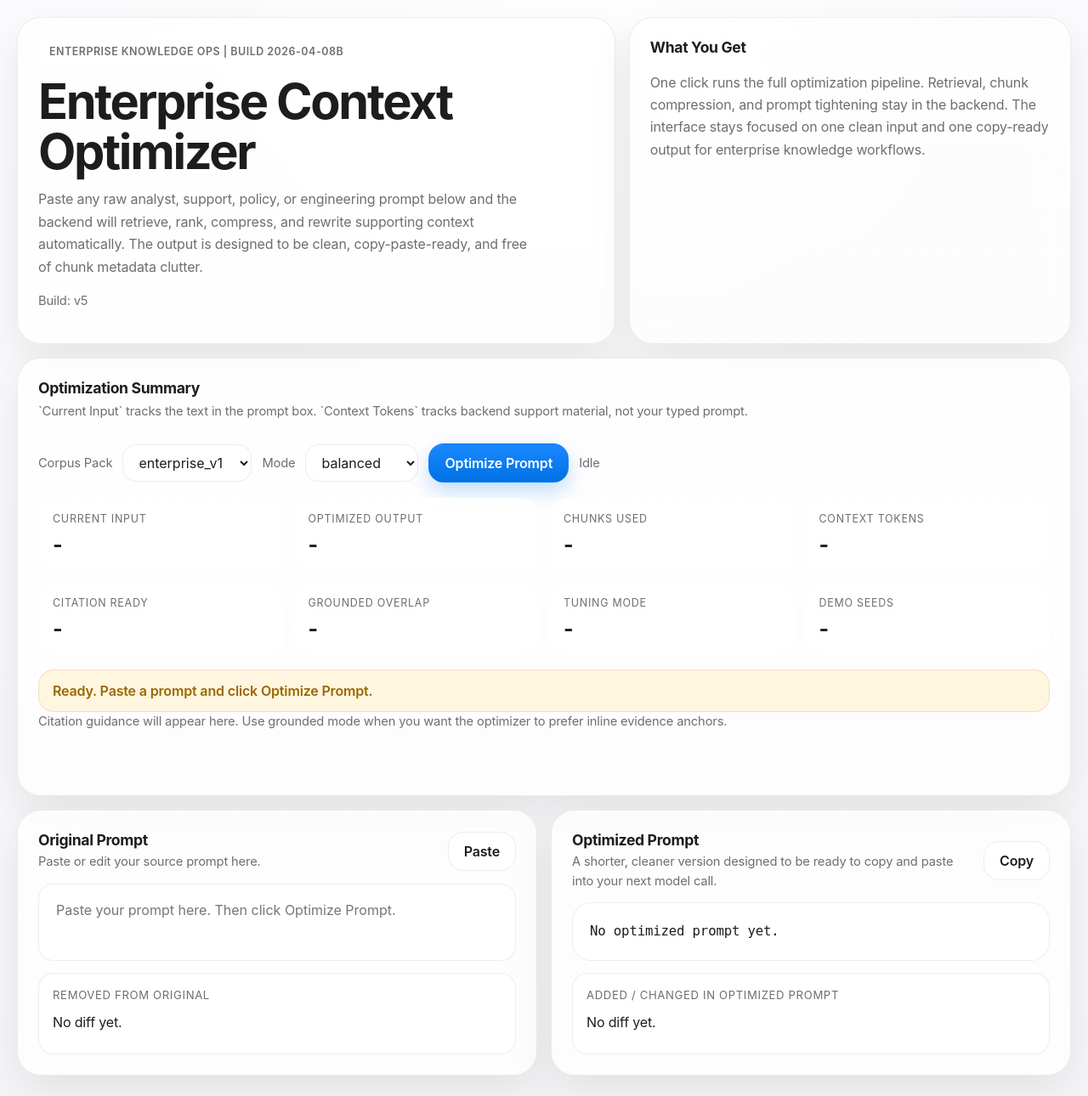
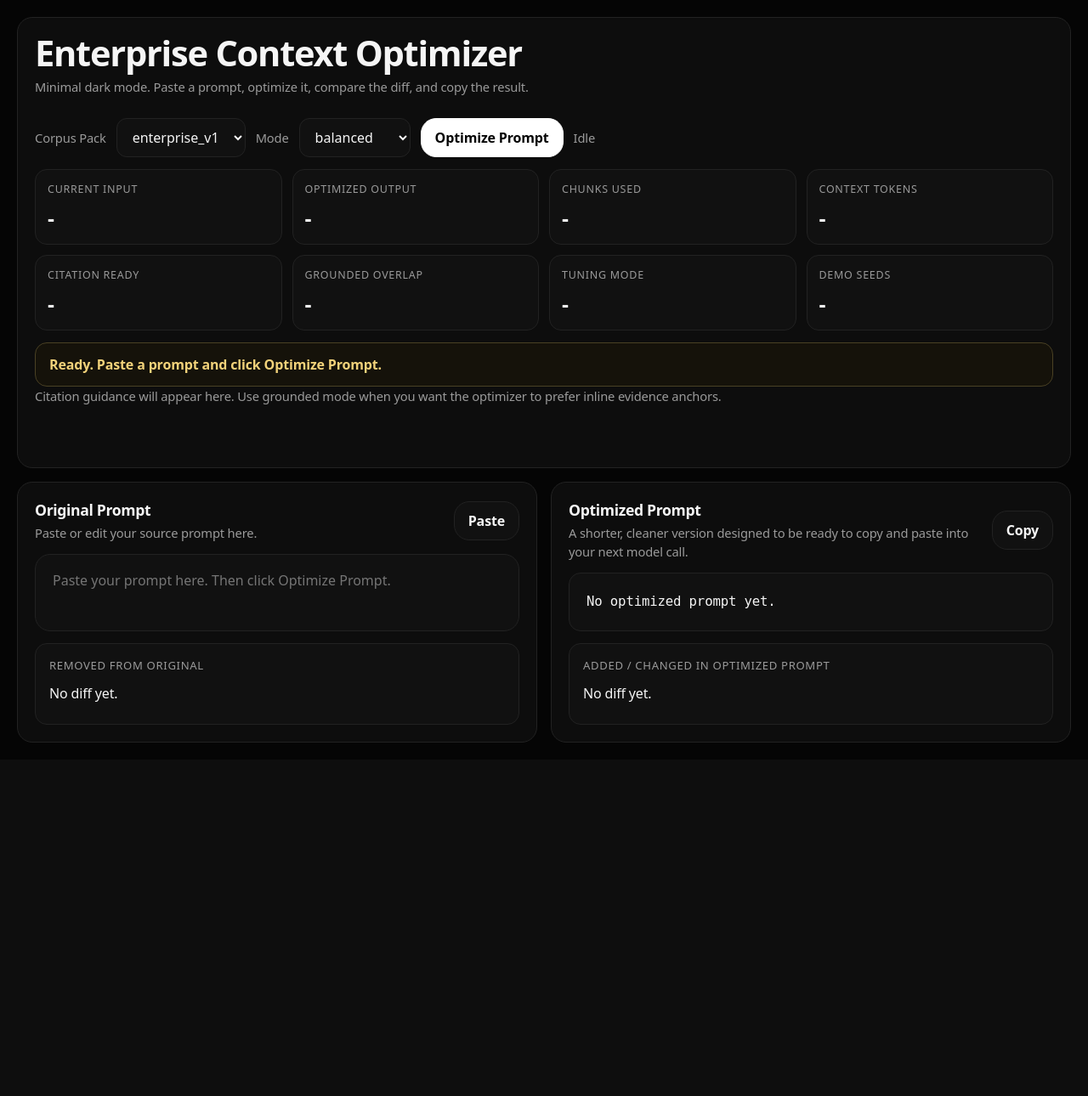
Before and after one commit to NITISH-R-G/rag-context-optimizer, a FastAPI app: page / in a window 1280 px wide. Shown: the whole page at 85% size. After the commit the page ends 874 px from the top, so only its background shows below. Run offline with FastAPI, Linux system fonts and the light colour scheme; parts of the project's set-up code (start-up, migrations or seed data) failed here and were passed over.

Commit message:
Switch UI to minimal dark mode

```diff
--- a/server/templates/ui.html
+++ b/server/templates/ui.html
@@ -6,19 +6,19 @@
   <title>Enterprise Context Optimizer</title>
     <style>
       :root {
-        --bg: #f5f5f7;
-        --panel: rgba(255, 255, 255, 0.78);
-        --panel-strong: rgba(255, 255, 255, 0.92);
-        --ink: #1d1d1f;
-        --muted: #6e6e73;
-        --line: rgba(29, 29, 31, 0.08);
-        --line-strong: rgba(29, 29, 31, 0.12);
-        --accent: #0071e3;
-        --accent-deep: #0058b9;
-        --good: #177245;
-        --warn: #9a6700;
-        --error: #b42318;
-        --shadow: 0 18px 48px rgba(0, 0, 0, 0.08);
+        --bg: #050505;
+        --panel: #0d0d0d;
+        --panel-strong: #111111;
+        --ink: #f5f5f5;
+        --muted: #9a9a9a;
+        --line: #222222;
+        --line-strong: #303030;
+        --accent: #ffffff;
+        --accent-deep: #d9d9d9;
+        --good: #8cf0b0;
+        --warn: #f2d27a;
+        --error: #ff8e8e;
+        --shadow: none;
       }
       * { box-sizing: border-box; }
       html, body {
@@ -26,68 +26,55 @@
       }
       body {
         margin: 0;
-        font-family: "SF Pro Display", "SF Pro Text", ui-sans-serif, system-ui, -apple-system, BlinkMacSystemFont, "Segoe UI", sans-serif;
+        font-family: ui-sans-serif, system-ui, -apple-system, BlinkMacSystemFont, "Segoe UI", sans-serif;
         color: var(--ink);
-        background:
-          radial-gradient(circle at top, rgba(255, 255, 255, 0.95), rgba(245, 245, 247, 0) 38%),
-          linear-gradient(180deg, #fbfbfd 0%, var(--bg) 100%);
+        background: var(--bg);
         letter-spacing: -0.01em;
       }
       .shell {
-        max-width: 1440px;
+        max-width: 1600px;
         margin: 0 auto;
-        padding: 20px 20px 24px;
+        padding: 20px;
         min-height: 100vh;
         display: grid;
-        grid-template-rows: auto auto minmax(0, 1fr);
+        grid-template-rows: auto minmax(0, 1fr);
         gap: 16px;
       }
       .card {
         background: var(--panel);
         border: 1px solid var(--line);
-        border-radius: 28px;
+        border-radius: 18px;
         box-shadow: var(--shadow);
-        padding: 24px;
-        backdrop-filter: blur(20px);
-        -webkit-backdrop-filter: blur(20px);
+        padding: 20px;
       }
       h1, h2, h3, p { margin-top: 0; }
       h1 {
-        font-size: clamp(2.2rem, 5vw, 3.6rem);
-        line-height: 1.02;
+        font-size: clamp(1.8rem, 4vw, 2.6rem);
+        line-height: 1.05;
         font-weight: 700;
-        letter-spacing: -0.04em;
-        margin-bottom: 14px;
+        letter-spacing: -0.03em;
+        margin-bottom: 8px;
       }
       h3 {
         font-size: 1.1rem;
         letter-spacing: -0.02em;
       }
-      .hero {
-        display: grid;
-        grid-template-columns: minmax(0, 1.15fr) minmax(280px, 0.85fr);
-        gap: 16px;
-      }
-      .hero p {
-        max-width: 58ch;
-      }
       .muted {
         color: var(--muted);
-        line-height: 1.65;
-        font-size: 1rem;
+        line-height: 1.6;
+        font-size: 0.96rem;
       }
       .stats {
         display: grid;
         grid-template-columns: repeat(4, minmax(0, 1fr));
         gap: 12px;
-        margin-top: 18px;
+        margin-top: 14px;
       }
       .stat {
-        border: 1px solid rgba(255, 255, 255, 0.7);
-        border-radius: 22px;
-        padding: 16px;
-        background: linear-gradient(180deg, rgba(255,255,255,0.8), rgba(255,255,255,0.56));
-        box-shadow: inset 0 1px 0 rgba(255,255,255,0.65);
+        border: 1px solid var(--line);
+        border-radius: 14px;
+        padding: 14px;
+        background: var(--panel-strong);
       }
       .stat-label {
         font-size: 0.78rem;
@@ -107,7 +94,7 @@
       }
       select {
         font: inherit;
-        border-radius: 16px;
+        border-radius: 12px;
         border: 1px solid var(--line);
         padding: 10px 14px;
         background: var(--panel-strong);
@@ -122,56 +109,48 @@
         background: var(--panel-strong);
         color: var(--ink);
         line-height: 1.6;
-        box-shadow: inset 0 1px 0 rgba(255,255,255,0.85);
-        transition: border-color .18s ease, box-shadow .18s ease, transform .18s ease;
+        transition: border-color .18s ease, box-shadow .18s ease;
       }
       textarea:focus {
         outline: none;
-        border-color: rgba(0, 113, 227, 0.36);
-        box-shadow: 0 0 0 4px rgba(0, 113, 227, 0.12);
+        border-color: #666666;
+        box-shadow: 0 0 0 1px #666666;
       }
       button {
         cursor: pointer;
         border: 1px solid transparent;
-        padding: 12px 18px;
+        padding: 11px 16px;
         font-weight: 600;
         letter-spacing: -0.01em;
-        transition: transform .16s ease, box-shadow .18s ease, background .18s ease, opacity .18s ease;
-      }
-      button:hover:not(:disabled) {
-        transform: translateY(-1px);
+        transition: background .18s ease, border-color .18s ease, opacity .18s ease, color .18s ease;
       }
       .primary {
-        color: white;
-        background: linear-gradient(180deg, #1a88ff 0%, var(--accent) 100%);
-        box-shadow: 0 10px 24px rgba(0, 113, 227, 0.24);
-      }
-      .primary:hover:not(:disabled) {
-        background: linear-gradient(180deg, #3394ff 0%, var(--accent-deep) 100%);
+        color: #050505;
+        background: var(--accent);
+        border-color: var(--accent);
       }
       button:disabled {
         opacity: 0.6;
         cursor: wait;
-        transform: none;
       }
       .status {
-        margin-top: 16px;
-        min-height: 50px;
-        border-radius: 18px;
+        margin-top: 14px;
+        min-height: 46px;
+        border-radius: 14px;
         padding: 14px 16px;
-        border: 1px solid rgba(154, 103, 0, 0.14);
-        background: rgba(255, 244, 214, 0.78);
+        border: 1px solid #4a4124;
+        background: #15120a;
         color: var(--warn);
         font-weight: 600;
       }
       .status.good {
-        border-color: rgba(23, 114, 69, 0.14);
-        background: rgba(232, 248, 238, 0.88);
+        border-color: #1f5131;
+        background: #0d1510;
         color: var(--good);
       }
       .status.error {
-        border-color: rgba(180, 35, 24, 0.14);
-        background: rgba(254, 242, 242, 0.92);
+        border-color: #5a2020;
+        background: #180d0d;
         color: var(--error);
       }
       .panel-grid {
@@ -184,8 +163,8 @@
         margin: 0;
         white-space: pre-wrap;
         word-break: break-word;
-        border-radius: 22px;
-        background: #ffffff;
+        border-radius: 14px;
+        background: var(--panel-strong);
         color: var(--ink);
         padding: 20px;
         min-height: 100%;
@@ -193,7 +172,6 @@
         line-height: 1.72;
         font-size: 0.98rem;
         border: 1px solid var(--line);
-        box-shadow: inset 0 1px 0 rgba(255,255,255,0.8);
       }
       .toolbar {
         display: flex;
@@ -220,48 +198,30 @@
       }
       .grounding-item {
         padding: 12px 14px;
-        border-radius: 16px;
-        background: rgba(0, 113, 227, 0.05);
-        border: 1px solid rgba(0, 113, 227, 0.08);
+        border-radius: 12px;
+        background: var(--panel-strong);
+        border: 1px solid var(--line);
       }
       .grounding-title {
         font-size: 0.82rem;
         font-weight: 700;
-        color: var(--accent);
+        color: var(--ink);
         margin-bottom: 4px;
       }
       .chip {
         padding: 7px 12px;
         border-radius: 999px;
-        background: rgba(0, 113, 227, 0.08);
-        color: var(--accent);
+        background: #121212;
+        color: var(--ink);
         font-size: 0.8rem;
         font-weight: 600;
-        border: 1px solid rgba(0, 113, 227, 0.08);
-      }
-      .eyebrow {
-        display: inline-flex;
-        align-items: center;
-        gap: 8px;
-        padding: 7px 12px;
-        border-radius: 999px;
-        background: rgba(255,255,255,0.72);
-        border: 1px solid rgba(255,255,255,0.78);
-        color: var(--muted);
-        font-size: 0.78rem;
-        font-weight: 600;
-        letter-spacing: 0.04em;
-        text-transform: uppercase;
-        margin-bottom: 14px;
+        border: 1px solid var(--line);
       }
       .summary-grid {
         display: grid;
         grid-template-columns: minmax(0, 1fr) minmax(320px, 380px);
         gap: 16px;
         align-items: start;
-      }
-      .summary-copy {
-        background: linear-gradient(180deg, rgba(255,255,255,0.72), rgba(255,255,255,0.58));
       }
       .workspace {
         display: grid;
@@ -288,12 +248,8 @@
       }
       .secondary {
         color: var(--ink);
-        background: rgba(255,255,255,0.82);
+        background: var(--panel-strong);
         border: 1px solid var(--line);
-        box-shadow: inset 0 1px 0 rgba(255,255,255,0.75);
-      }
-      .secondary:hover:not(:disabled) {
-        background: rgba(255,255,255,0.95);
       }
       .pane-subtitle {
         margin: 4px 0 0;
@@ -304,9 +260,9 @@
       .diff-panel {
         margin-top: 14px;
         border: 1px solid var(--line);
-        border-radius: 18px;
+        border-radius: 14px;
         padding: 14px 16px;
-        background: rgba(255,255,255,0.86);
+        background: var(--panel-strong);
         min-height: 96px;
         line-height: 1.7;
         color: var(--ink);
@@ -321,49 +277,34 @@
         letter-spacing: 0.05em;
       }
       .diff-added {
-        background: rgba(22, 163, 74, 0.14);
-        color: #137333;
-        border-radius: 8px;
+        background: #102015;
+        color: #8cf0b0;
+        border-radius: 6px;
         padding: 2px 4px;
       }
       .diff-removed {
-        background: rgba(220, 38, 38, 0.12);
-        color: #b42318;
-        border-radius: 8px;
+        background: #221111;
+        color: #ff8e8e;
+        border-radius: 6px;
         padding: 2px 4px;
       }
       @media (max-width: 900px) {
-        .hero, .stats, .summary-grid, .workspace {
+        .stats, .summary-grid, .workspace {
           grid-template-columns: 1fr;
         }
         .shell {
-          padding: 20px 14px 32px;
+          padding: 14px;
         }
       }
     </style>
 </head>
 <body>
   <div class="shell">
-      <section class="hero">
-        <div class="card">
-          <div class="eyebrow">Enterprise Knowledge Ops | Build 2026-04-08b</div>
-          <h1>Enterprise Context Optimizer</h1>
-          <p class="muted">
-            Paste any raw analyst, support, policy, or engineering prompt below and the backend will retrieve, rank, compress, and rewrite supporting context automatically. The output is designed to be clean, copy-paste-ready, and free of chunk metadata clutter.
-          </p>
-          <p class="mini" id="buildStamp">Build: v5</p>
-        </div>
-        <div class="card summary-copy">
-          <h3>What You Get</h3>
-          <p class="muted">One click runs the full optimization pipeline. Retrieval, chunk compression, and prompt tightening stay in the backend. The interface stays focused on one clean input and one copy-ready output for enterprise knowledge workflows.</p>
-        </div>
-      </section>
-
       <section class="card">
         <div class="toolbar" style="justify-content:space-between; margin-top:0;">
           <div>
-            <h3 style="margin-bottom:6px;">Optimization Summary</h3>
-            <p class="mini" id="summaryNote">`Current Input` tracks the text in the prompt box. `Context Tokens` tracks backend support material, not your typed prompt.</p>
+            <h1 style="margin:0 0 6px;">Enterprise Context Optimizer</h1>
+            <p class="mini" id="summaryNote">Minimal dark mode. Paste a prompt, optimize it, compare the diff, and copy the result.</p>
           </div>
           <div class="toolbar" style="margin-top:0;">
             <label class="mini" for="corpusFamilySelect">Corpus Pack</label>
```
